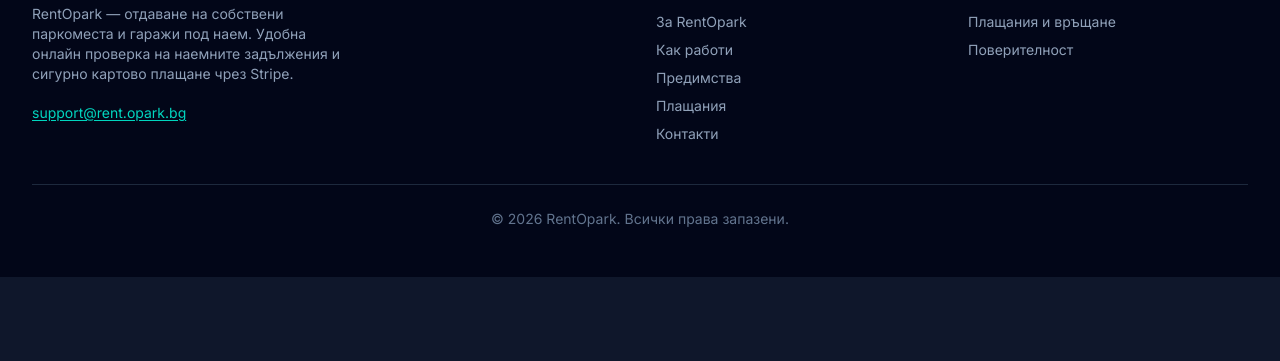
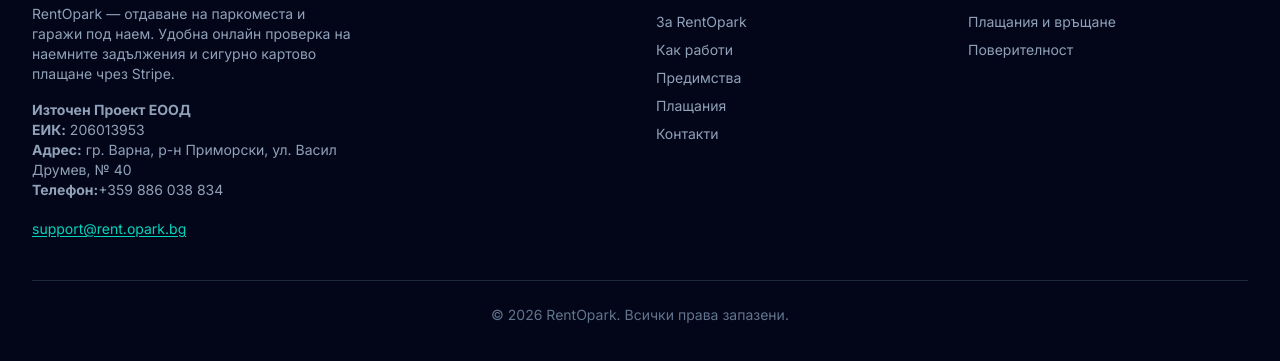
Before and after one commit to nosorrow/opark, a website built with Vite: page index.html in a window 1280 px wide. Shown: the part 5255-5616 px from the top of the page. Before the commit the page ends 5532 px from the top, so only its background shows below. Built offline with nearby package versions, Linux system fonts and the light colour scheme.

Commit message:
2026-11-07, Fix plashtaniya-i-vrashtane.html

```diff
--- a/index.html
+++ b/index.html
@@ -840,8 +840,14 @@
             <span class="text-lg font-bold text-slate-900 dark:text-white">Park</span>
           </a>
           <p class="mb-4 max-w-xs text-sm text-slate-500 dark:text-slate-400">
-            RentOpark — отдаване на собствени паркоместа и гаражи под наем. Удобна онлайн проверка
-            на наемните задължения и сигурно картово плащане чрез Stripe.
+            RentOpark — отдаване на паркоместа и гаражи под наем.
+            Удобна онлайн проверка на наемните задължения и сигурно картово плащане чрез Stripe.
+          </p>
+          <p class="mb-4 max-w-xs text-sm text-slate-500 dark:text-slate-400">
+            <strong>Източен Проект ЕООД</strong><br />
+            <strong>ЕИК:</strong> 206013953<br />
+            <strong>Адрес:</strong> гр. Варна, р-н Приморски, ул. Васил Друмев, № 40<br />
+            <strong>Телефон:</strong>+359 886 038 834<br />
           </p>
           <a href="mailto:support@rent.opark.bg" class="text-sm text-teal-600 underline underline-offset-2 dark:text-teal-400">
             support@rent.opark.bg
```
Also changed, not shown: dist/assets/main-BJ4i5fxT.css (added), dist/assets/main-TeVaZdwy.css (deleted), dist/assets/main-fzVBMkmP.js (renamed from dist/assets/main-B8_MjthE.js).
